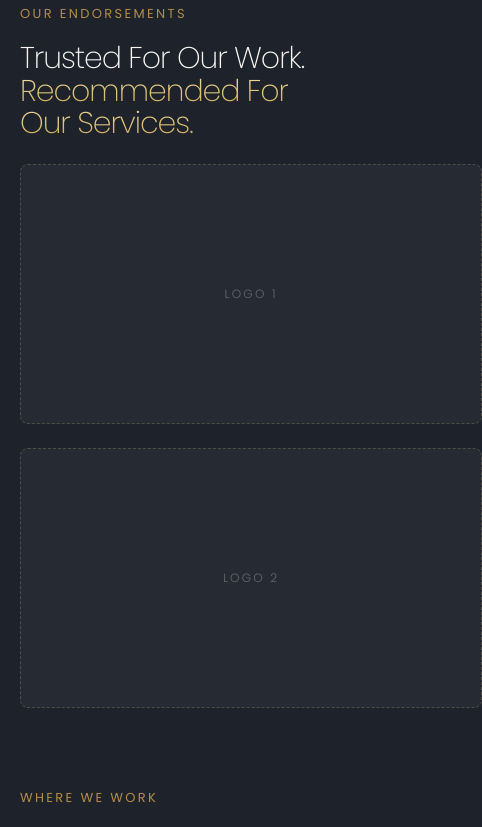
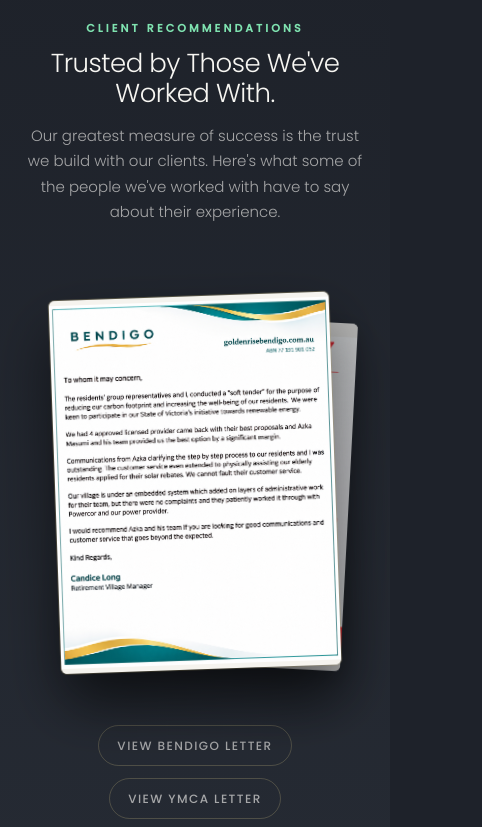
Before and after one commit to codenamesilver-alt/krypton-energy-react, a React (Vite) app in the folder app/: page /about in a window 390 px wide. Shown: the part 2240-3067 px from the top of the page, 482 px wide, since content can reach past the window. Built offline with nearby package versions, Linux system fonts and the light colour scheme; no server answers.

Commit message:
Replace endorsement placeholders with premium 3D document showcase (Bendigo + YMCA)

```diff
--- a/app/src/sections/About.tsx
+++ b/app/src/sections/About.tsx
@@ -2,6 +2,7 @@ import '../styles/about.css'
 import logo from '../assets/brand/krypton-logo.png'
 import { useQuoteModal } from '../context/QuoteModal'
 import LocationsMap from './LocationsMap'
+import Endorsements from './Endorsements'
 
 export default function About() {
   const { open: openQuote } = useQuoteModal()
@@ -52,23 +53,7 @@ export default function About() {
         </div>
       </div>
 
-      <section className="endorsements-section">
-        <div className="wrap">
-          <div className="sec-head" style={{ marginBottom: 24 }}>
-            <div>
-              <div className="kicker">Our endorsements</div>
-              <h2>Trusted For Our Work. <span>Recommended For Our Services.</span></h2>
-            </div>
-          </div>
-          <div className="endorsement-grid">
-            {[1, 2].map((n) => (
-              <div className="endorsement-slot" key={n}>
-                <span className="placeholder-text">Logo {n}</span>
-              </div>
-            ))}
-          </div>
-        </div>
-      </section>
+      <Endorsements />
 
       <LocationsMap />
 
--- /dev/null
+++ b/app/src/sections/Endorsements.tsx
@@ -0,0 +1,68 @@
+import { useState } from 'react'
+
+const docs = [
+  { src: '/media/endorsements/bendigo.png', alt: 'Bendigo recommendation letter', label: 'Bendigo' },
+  { src: '/media/endorsements/ymca.png', alt: 'YMCA recommendation letter', label: 'YMCA' },
+]
+
+export default function Endorsements() {
+  const [lightbox, setLightbox] = useState<string | null>(null)
+
+  return (
+    <section className="endorsements-section" aria-label="Client recommendations">
+      <div className="wrap">
+        <div className="endorse-head">
+          <div className="endorse-eyebrow">Client Recommendations</div>
+          <h2 className="endorse-title">Trusted by Those We've Worked With.</h2>
+          <p className="endorse-desc">
+            Our greatest measure of success is the trust we build with our clients. Here's what some of the people we've worked with have to say about their experience.
+          </p>
+        </div>
+
+        <div className="endorse-stage">
+          <div className="endorse-panel endorse-panel--sage" aria-hidden="true" />
+          <div className="endorse-panel endorse-panel--emerald" aria-hidden="true" />
+
+          <button
+            type="button"
+            className="endorse-doc endorse-doc--back"
+            onClick={() => setLightbox(docs[1].src)}
+            aria-label="View YMCA recommendation letter"
+          >
+            <img src={docs[1].src} alt={docs[1].alt} loading="lazy" />
+          </button>
+
+          <button
+            type="button"
+            className="endorse-doc endorse-doc--front"
+            onClick={() => setLightbox(docs[0].src)}
+            aria-label="View Bendigo recommendation letter"
+          >
+            <img src={docs[0].src} alt={docs[0].alt} loading="lazy" />
+          </button>
+        </div>
+
+        <div className="endorse-actions">
+          <button type="button" className="endorse-view-btn" onClick={() => setLightbox(docs[0].src)}>
+            View Bendigo letter
+          </button>
+          <button type="button" className="endorse-view-btn" onClick={() => setLightbox(docs[1].src)}>
+            View YMCA letter
+          </button>
+        </div>
+      </div>
+
+      {lightbox && (
+        <div className="endorse-lightbox" onClick={() => setLightbox(null)} role="dialog" aria-modal="true" aria-label="Recommendation letter preview">
+          <button type="button" className="endorse-lightbox-close" onClick={() => setLightbox(null)} aria-label="Close preview">×</button>
+          <div className="endorse-lightbox-inner" onClick={(e) => e.stopPropagation()}>
+            <img src={lightbox} alt="Recommendation letter full preview" />
+            <a className="endorse-download" href={lightbox} download target="_blank" rel="noopener noreferrer">
+              Open original
+            </a>
+          </div>
+        </div>
+      )}
+    </section>
+  )
+}
--- a/app/src/styles/about.css
+++ b/app/src/styles/about.css
@@ -22,7 +22,55 @@
 .founder-message p{font-family:'Poppins',system-ui,sans-serif;font-style:italic;font-size:15px;line-height:1.7;color:var(--muted);margin:0 0 12px;max-width:46ch;text-align:justify}
 .founder-sign{font-size:13px;color:var(--gold-light);font-style:italic;margin-top:8px !important}
 .founder-signature{display:flex;align-items:center;gap:16px;margin-top:16px}
-.endorsements-section{padding:48px 0 32px}
+.endorsements-section{padding:64px 0 48px;position:relative;overflow:hidden;background:linear-gradient(180deg,var(--ink),var(--ink-2))}
+.endorse-head{text-align:center;max-width:760px;margin:0 auto 48px}
+.endorse-eyebrow{font-size:11px;letter-spacing:.28em;font-weight:700;color:#7fe3b0;text-transform:uppercase;margin-bottom:12px}
+.endorse-title{font-size:clamp(26px,3.2vw,40px);font-weight:300;letter-spacing:-.02em;line-height:1.15;margin:0 0 14px;color:var(--white)}
+.endorse-title span{color:var(--gold-light)}
+.endorse-desc{font-size:15px;color:var(--muted);line-height:1.7;margin:0;max-width:60ch;margin-inline:auto}
+
+.endorse-stage{position:relative;min-height:520px;max-width:1100px;margin:0 auto;display:flex;align-items:center;justify-content:center;perspective:1600px;padding:20px 0}
+.endorse-panel{position:absolute;border-radius:18px;pointer-events:none}
+.endorse-panel--sage{width:46%;height:70%;top:15%;left:2%;background:linear-gradient(135deg,rgba(127,227,176,.18),rgba(127,227,176,.04));border:1px solid rgba(127,227,176,.25);transform:rotate(-4deg) translateZ(-40px);filter:blur(0.5px)}
+.endorse-panel--emerald{width:42%;height:66%;top:18%;right:4%;background:linear-gradient(135deg,rgba(22,134,91,.22),rgba(22,134,91,.06));border:1px solid rgba(127,227,176,.18);transform:rotate(3deg) translateZ(-60px);filter:blur(0.5px)}
+
+.endorse-doc{position:absolute;top:50%;left:50%;transform:translate(-50%,-50%);width:min(46%,420px);max-width:420px;aspect-ratio:3/4;background:#fff;border-radius:6px;border:0;padding:0;cursor:pointer;overflow:hidden;
+  box-shadow:0 30px 60px rgba(0,0,0,.45),0 8px 20px rgba(0,0,0,.25);transition:transform .5s var(--ease),box-shadow .5s var(--ease)}
+.endorse-doc--front{z-index:3;transform:translate(-50%,-50%) rotate(-2deg) translateZ(0);box-shadow:0 30px 60px rgba(0,0,0,.5),0 0 0 1px rgba(228,209,142,.3)}
+.endorse-doc--back{z-index:2;transform:translate(calc(-50% + 60px),calc(-50% + 20px)) rotate(4deg) translateZ(-40px) scale(.94);opacity:.85}
+.endorse-doc img{width:100%;height:100%;object-fit:contain;display:block;background:#f5f3ee}
+.endorse-doc:hover{z-index:4;transform:translate(-50%,-50%) rotate(0deg) translateZ(20px) scale(1.03);box-shadow:0 40px 80px rgba(0,0,0,.55),0 0 0 1px var(--gold-light)}
+
+.endorse-actions{display:flex;justify-content:center;gap:12px;margin-top:32px;flex-wrap:wrap}
+.endorse-view-btn{font-size:12px;letter-spacing:.12em;text-transform:uppercase;font-weight:500;padding:10px 18px;border-radius:999px;border:1px solid var(--hair);background:transparent;color:var(--muted);cursor:pointer;transition:background .25s,color .25s,border-color .25s}
+.endorse-view-btn:hover{color:var(--white);border-color:var(--gold);background:rgba(228,209,142,.06)}
+
+/* lightbox */
+.endorse-lightbox{position:fixed;inset:0;z-index:300;background:rgba(10,12,16,.92);backdrop-filter:blur(8px);display:flex;align-items:center;justify-content:center;padding:24px;animation:endorseFade .25s ease}
+@keyframes endorseFade{from{opacity:0}to{opacity:1}}
+.endorse-lightbox-close{position:absolute;top:20px;right:28px;font-size:36px;line-height:1;color:var(--gold-light);background:transparent;border:0;cursor:pointer;z-index:2}
+.endorse-lightbox-inner{position:relative;max-width:90vw;max-height:90vh;display:flex;flex-direction:column;align-items:center;gap:16px}
+.endorse-lightbox-inner img{max-width:100%;max-height:80vh;object-fit:contain;border-radius:4px;box-shadow:0 20px 60px rgba(0,0,0,.5)}
+.endorse-download{font-size:12px;letter-spacing:.12em;text-transform:uppercase;color:var(--gold-light);border-bottom:1px solid rgba(228,209,142,.32);padding-bottom:2px;transition:border-color .25s}
+.endorse-download:hover{border-bottom-color:var(--gold-light)}
+
+@media (max-width:900px){
+  .endorse-stage{min-height:460px}
+  .endorse-doc{width:min(60%,360px)}
+  .endorse-doc--back{transform:translate(calc(-50% + 40px),calc(-50% + 12px)) rotate(4deg) translateZ(-40px) scale(.94)}
+  .endorse-panel--sage{width:50%;height:60%}
+  .endorse-panel--emerald{width:46%;height:56%}
+}
+@media (max-width:600px){
+  .endorse-stage{min-height:420px;padding:10px 0}
+  .endorse-doc{width:min(80%,320px)}
+  .endorse-doc--back{transform:translate(calc(-50% + 24px),calc(-50% + 8px)) rotate(3deg) translateZ(-30px) scale(.95);opacity:.7}
+  .endorse-panel--sage,.endorse-panel--emerald{display:none}
+}
+@media (prefers-reduced-motion:reduce){
+  .endorse-doc,.endorse-panel{transition:none;animation:none;transform:none}
+  .endorse-doc--back{transform:translate(-50%,-50%) scale(.94)}
+}
 .endorsement-grid{display:grid;grid-template-columns:repeat(2,1fr);gap:24px;margin-top:8px}
 .endorsement-slot{aspect-ratio:16/9;background:var(--ink-2);border:1px dashed var(--hair);border-radius:8px;display:flex;align-items:center;justify-content:center;transition:border-color .25s,background .25s;min-height:260px}
 .endorsement-slot:hover{border-color:var(--gold);background:var(--ink-3)}
```
Also changed, not shown: app/public/media/endorsements/bendigo.png (added), app/public/media/endorsements/ymca.png (added).
